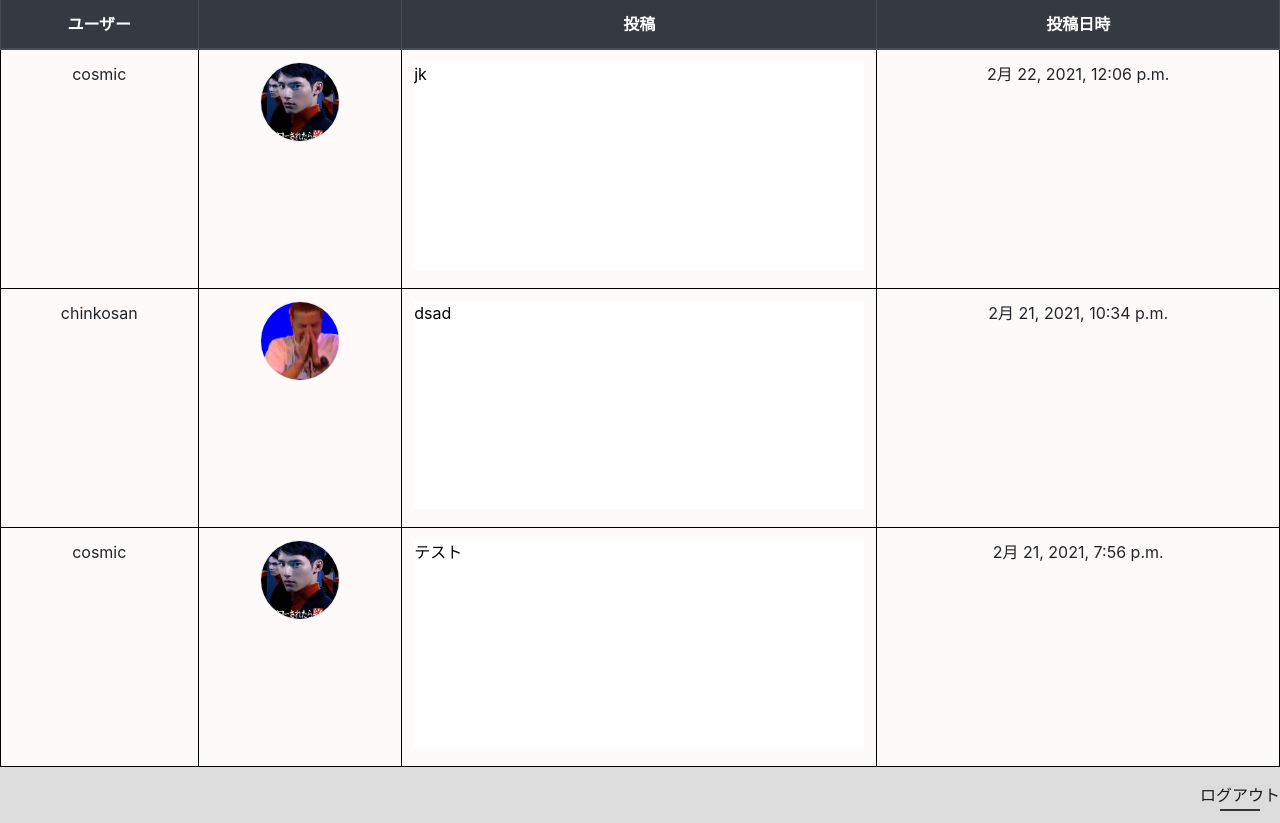
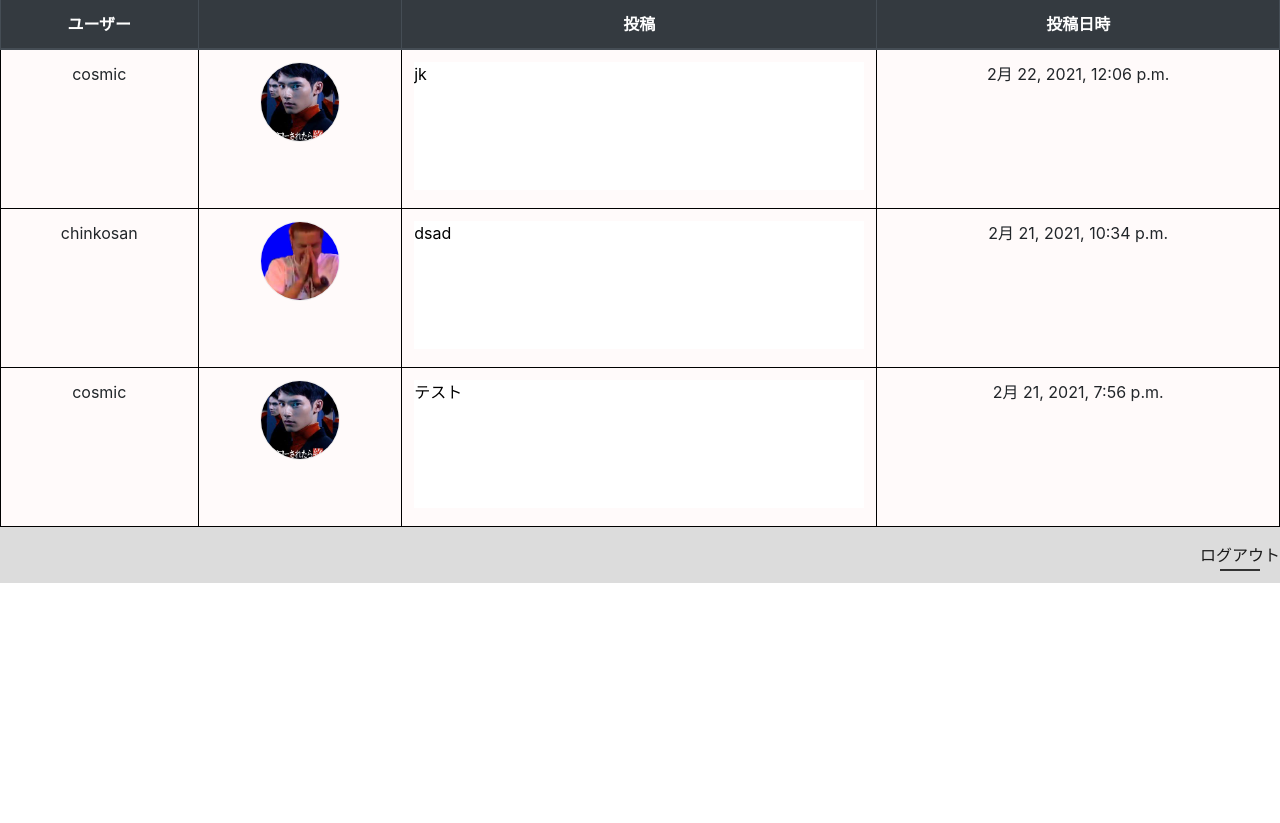
Before and after one commit to t18cs020/mysns, a Django app: page /cosmicsns/list/ in a window 1280 px wide. Shown: the part 220-1043 px from the top of the page. After the commit the page ends 803 px from the top, so only its background shows below. Run offline with Django 3.2, Linux system fonts and the light colour scheme; a user stored in the database is signed in; data comes from the database, SQL or seed files in the repository; some libraries are stand-ins or nearby versions.

Commit message:
Update posts_list.html

```diff
--- a/cosmicsns/templates/cosmicsns/posts_list.html
+++ b/cosmicsns/templates/cosmicsns/posts_list.html
@@ -162,7 +162,7 @@
 	textarea{
     	 resize: none;
     	 width:100%;
-	height:13em;
+	height:8em;
  	}
  		 textarea:focus {
 	   		background-color: #ffffe0;
```
